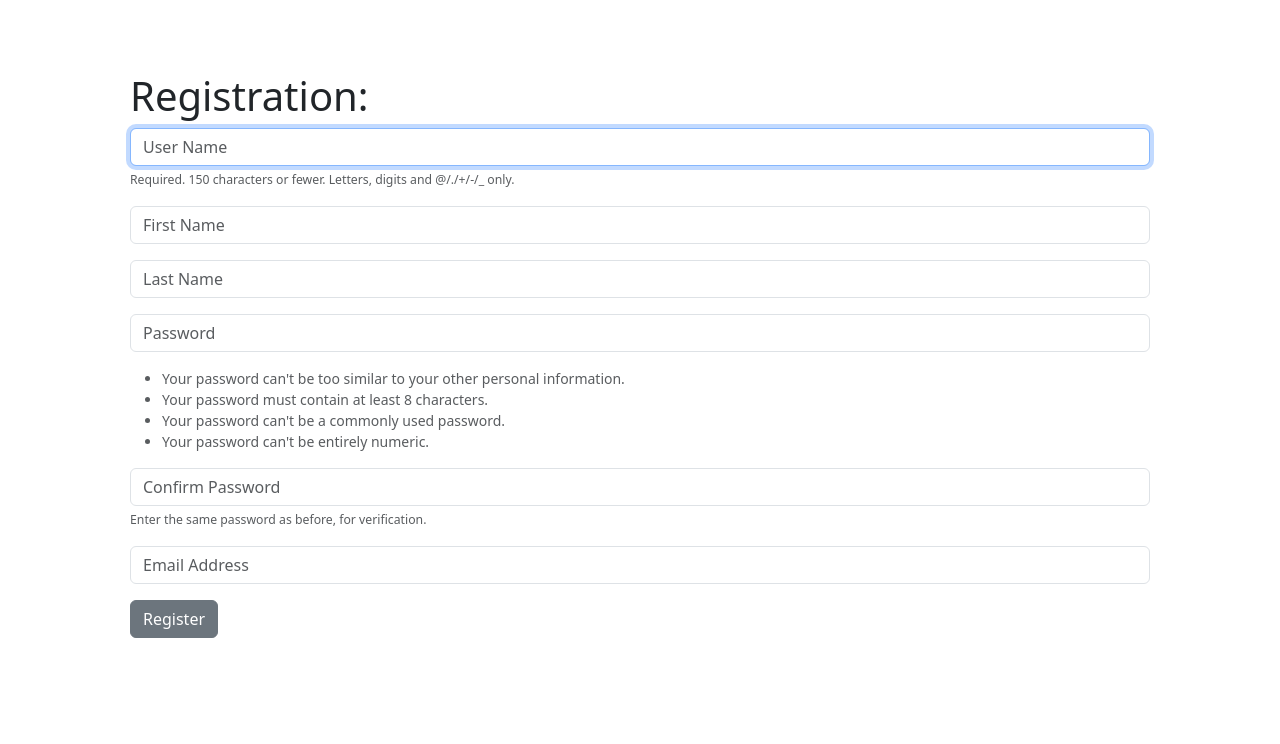
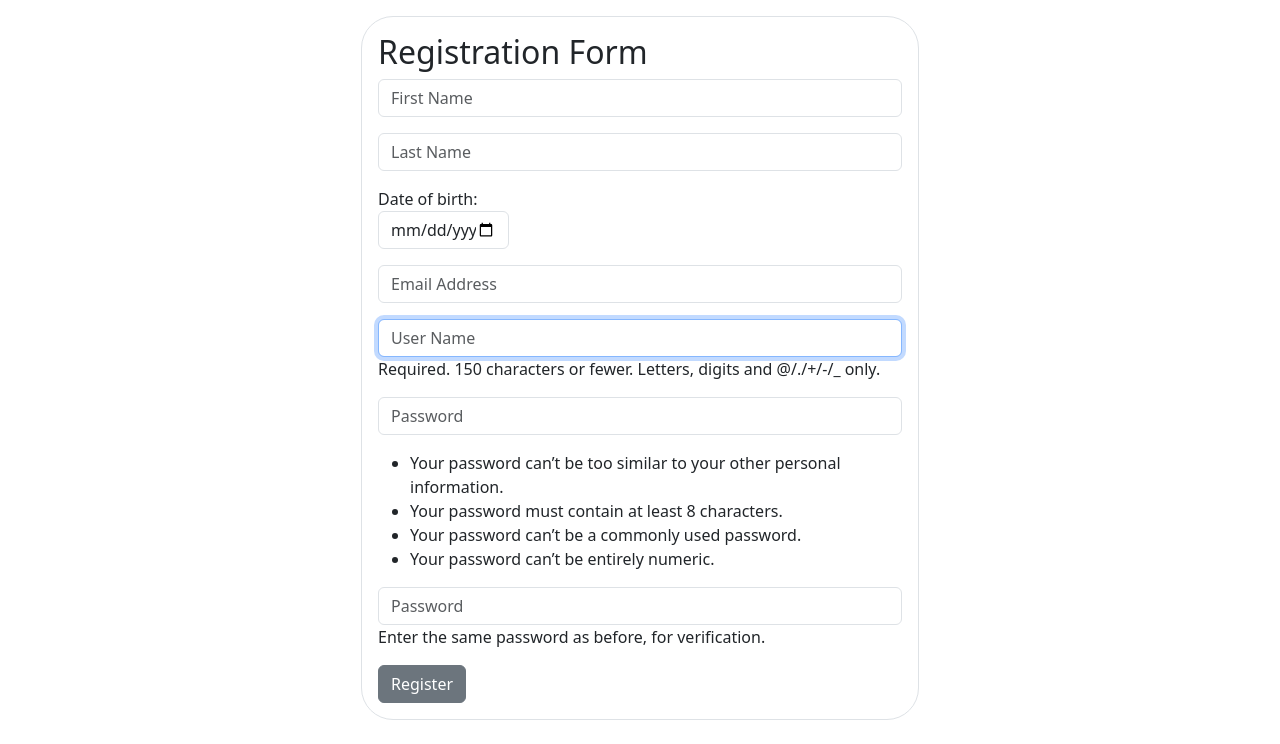
Before and after one commit to kotala-sudo/django-crud, a Django app: page /register/ in a window 1280 px wide. Shown: the part 56-800 px from the top of the page. Run offline with Django 5.2, Linux system fonts and the light colour scheme.

Commit message:
updated the SigUpForm and register.html

```diff
--- a/registration/forms.py
+++ b/registration/forms.py
@@ -2,58 +2,38 @@ from django.contrib.auth.forms import UserCreationForm
 from django.contrib.auth.models import User
 from django import forms
 
-
-# A new SignUpForm that inherits from Django's built-in UserCreationForm
 class SignUpForm(UserCreationForm):
-    # adding an email field
-    email = forms.EmailField(
-        label="",
-        # overriding default widget by using Bootstrap class
-        widget=forms.TextInput(
-            attrs={"class": "form-control", "placeholder": "Email Address"}
-        ),
-    )
-    first_name = forms.CharField(
-        label="",
-        max_length=50,
-        widget=forms.TextInput(
-            attrs={"class": "form-control", "placeholder": "First Name"}
-        ),
-    )
-    last_name = forms.CharField(
-        label="",
-        max_length=50,
-        widget=forms.TextInput(
-            attrs={"class": "form-control", "placeholder": "Last Name"}
-        ),
-    )
+    # defining a new form field
+    date_of_birth =  forms.DateField(widget=forms.DateInput(attrs={'type': 'date',  "class" : "form-control mb-2 w-25"}))
 
     class Meta:
-        # specifying the usermodel
         model = User
-        # specifying fields that will be included in the form. These fields are part of the django's User class
-        fields = ("username", "first_name", "last_name", "password1", "password2")
+        #define what order the fields will appear in the form
+        fields = ['first_name', 'last_name' , 'date_of_birth', 'email', 'username', 'password1' , 'password2']
 
     def __init__(self, *args, **kwargs):
         super(SignUpForm, self).__init__(*args, **kwargs)
 
         self.fields["username"].widget.attrs["class"] = "form-control"
-        self.fields["username"].widget.attrs["placeholder"] = "User Name"
+        self.fields["username"].widget.attrs['placeholder'] = "User Name"
         self.fields["username"].label = ""
-        self.fields["username"].help_text = (
-            '<span class="form-text text-muted"><small>Required. 150 characters or fewer. Letters, digits and @/./+/-/_ only.</small></span>'
-        )
+
+        self.fields["first_name"].widget.attrs["class"] = "form-control"
+        self.fields["first_name"].widget.attrs['placeholder'] = "First Name"
+        self.fields["first_name"].label = ""
+
+        self.fields["last_name"].widget.attrs["class"] = "form-control"
+        self.fields["last_name"].widget.attrs['placeholder'] = "Last Name"
+        self.fields["last_name"].label = ""
+
+        self.fields["email"].widget.attrs["class"] = "form-control"
+        self.fields["email"].widget.attrs['placeholder'] = "Email Address"
+        self.fields["email"].label = ""
 
         self.fields["password1"].widget.attrs["class"] = "form-control"
-        self.fields["password1"].widget.attrs["placeholder"] = "Password"
+        self.fields["password1"].widget.attrs['placeholder'] = "Password"
         self.fields["password1"].label = ""
-        self.fields["password1"].help_text = (
-            "<ul class=\"form-text text-muted small\"><li>Your password can't be too similar to your other personal information.</li><li>Your password must contain at least 8 characters.</li><li>Your password can't be a commonly used password.</li><li>Your password can't be entirely numeric.</li></ul>"
-        )
 
         self.fields["password2"].widget.attrs["class"] = "form-control"
-        self.fields["password2"].widget.attrs["placeholder"] = "Confirm Password"
+        self.fields["password2"].widget.attrs['placeholder'] = "Password"
         self.fields["password2"].label = ""
-        self.fields["password2"].help_text = (
-            '<span class="form-text text-muted"><small>Enter the same password as before, for verification.</small></span>'
-        )
--- a/registration/templates/registration/register.html
+++ b/registration/templates/registration/register.html
@@ -1,12 +1,15 @@
+{% extends 'website/base.html' %}
 
-{% extends 'website/base.html' %}
-{% block title %}Register Form {% endblock title %}
+{% block title %}
+  Registration
+{% endblock %}
+
 {% block content %}
-
-<div class='mt-4 p-5'>
-    <h1>Registration:</h1>
+  <div class="container w-50 mt-3 p-3 border rounded-5">
+    <h2>Registration Form</h2>
     <form method="POST" action="">
       {% csrf_token %}
+
       {% if form.errors %}
         <div class="alert alert-warning alert-dismissible fade show" role="alert">
           Your form has errors{% for field in form %}
@@ -17,10 +20,8 @@
           <button type="button" class="btn-close" data-bs-dismiss="alert" aria-label="Close"></button>
         </div>
       {% endif %}
-        {% comment %} render django forms as a paragraph.
-        The fiels will be wrapped into paragraphs {% endcomment %}
-        {{form.as_p }}
 
+      <div>{{ form.as_p }}</div>
       <button type="submit" class="btn btn-secondary">Register</button>
     </form>
   </div>
```
Also changed, not shown: db-Kotala-Home.sqlite3 (added), db.sqlite3. Lines whose indentation alone changed are shown as unchanged.
